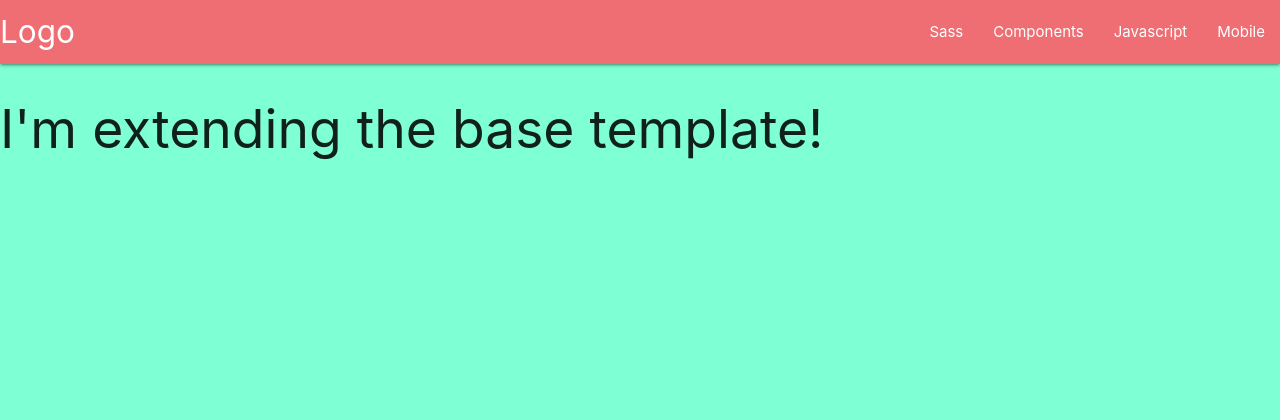
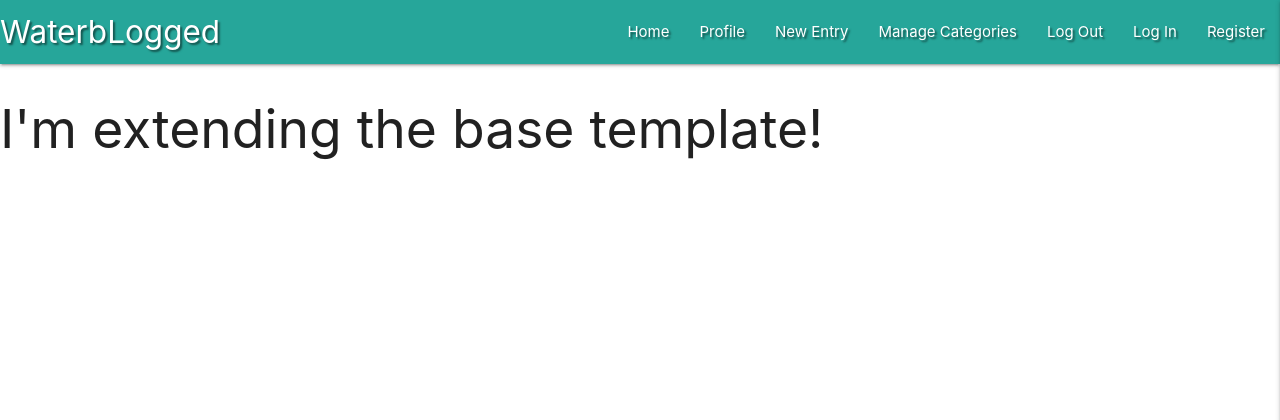
Before and after one commit to Coelecanth/project3-waterBlogged, a Flask app: page / in a window 1280 px wide. Shown: the top 420 px of the page. Run offline with Flask 3, Linux system fonts and the light colour scheme; data that the repository does not hold is empty; some libraries are stand-ins or nearby versions.

Commit message:
Created mobile navbar activation and and links to pyhton app

```diff
--- a/static/css/style.css
+++ b/static/css/style.css
@@ -1,3 +1,3 @@
-body {
-    background-color: aquamarine;
+.text-shadow {
+    text-shadow: 2px 2px 2px rgba(0, 0, 0, 0.5);
 }
--- /dev/null
+++ b/static/js/js_script.js
@@ -0,0 +1,5 @@
+/*     jQuery for MaterializeCSS initialization */
+
+$(document).ready(function () {
+  $(".sidenav").sidenav({edge: "right"});
+});
--- a/templates/base.html
+++ b/templates/base.html
@@ -19,25 +19,32 @@
 
 <body>
     <header>
-<!-- side bar element -->
-        <nav>
+        <!-- side bar element -->
+        <nav class="nav-extended text-shadow teal lighten-1">
             <div class="nav-wrapper">
-                <a href="#!" class="brand-logo">Logo</a>
-                <a href="#" data-target="mobile-demo" class="sidenav-trigger"><i class="material-icons">menu</i></a>
+                <a href="{{ url_for('get_fdata') }}" class="brand-logo">WaterbLogged</a>
+                <a href="#" data-target="mobile-demo" class="sidenav-trigger right"><i class="fas fa-bars"></i></a>
                 <ul class="right hide-on-med-and-down">
-                    <li><a href="sass.html">Sass</a></li>
-                    <li><a href="badges.html">Components</a></li>
-                    <li><a href="collapsible.html">Javascript</a></li>
-                    <li><a href="mobile.html">Mobile</a></li>
+                    <li><a href="{{ url_for('get_fdata') }}">Home</a></li>
+					<li><a href="#">Profile</a></li>
+					<li><a href="#">New Entry</a></li>
+					<li><a href="#">Manage Categories</a></li>
+					<li><a href="#">Log Out</a></li>
+					<li><a href="#">Log In</a></li>
+					<li><a href="#">Register</a></li>
                 </ul>
             </div>
         </nav>
-<!-- mobile navbar -->
+        <!-- mobile navbar -->
         <ul class="sidenav" id="mobile-demo">
-            <li><a href="sass.html">Sass</a></li>
-            <li><a href="badges.html">Components</a></li>
-            <li><a href="collapsible.html">Javascript</a></li>
-            <li><a href="mobile.html">Mobile</a></li>
+            <li><a href="{{ url_for('get_fdata') }}">Home</a></li>
+            <li><h4 class="center-align light-blue-text text-darken 4">WaterbLogged</h4></li>
+                    <li><a href="#">Profile</a></li>
+					<li><a href="#">New Entry</a></li>
+					<li><a href="#">Manage Categories</a></li>
+					<li><a href="#">Log Out</a></li>
+					<li><a href="#">Log In</a></li>
+					<li><a href="#">Register</a></li>
         </ul>
 
     </header>
```
Also changed, not shown: static/js/js_script.css (deleted).
